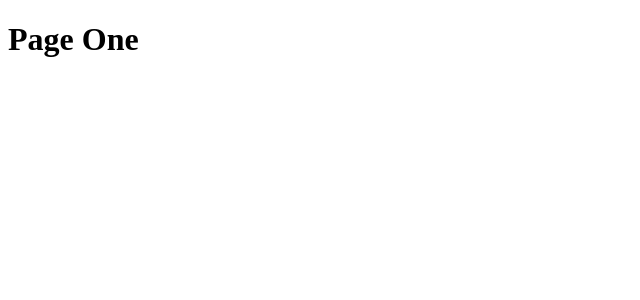
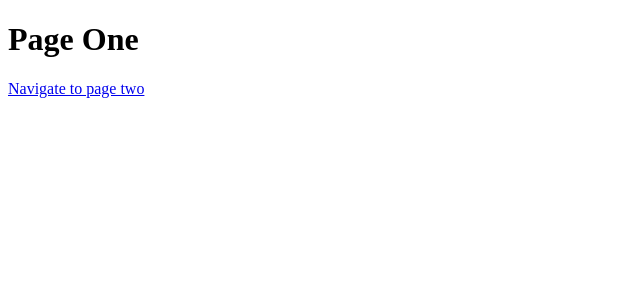
Before and after one commit to shan18/Learning-ReactJS, a React (Create React App) app in the folder client/: page / in a window 1280 px wide. Shown: the top 300 px of the page, without its empty margins (0-640 px from the left). Built offline with nearby package versions, Linux system fonts and the light colour scheme.

Commit message:
navigation with <Link />

```diff
--- a/client/src/components/App.js
+++ b/client/src/components/App.js
@@ -1,10 +1,11 @@
 import React from 'react';
-import { BrowserRouter, Route } from 'react-router-dom';
+import { BrowserRouter, Route, Link } from 'react-router-dom';
 
 const PageOne = () => {
   return (
     <div>
       <h1>Page One</h1>
+      <Link to="/pagetwo">Navigate to page two</Link>
     </div>
   );
 };
@@ -14,6 +15,7 @@ const PageTwo = () => {
     <div>
       <h1>Page Two</h1>
       <button>Click Me!</button>
+      <Link to="/">Navigate to page one</Link>
     </div>
   );
 };
```
